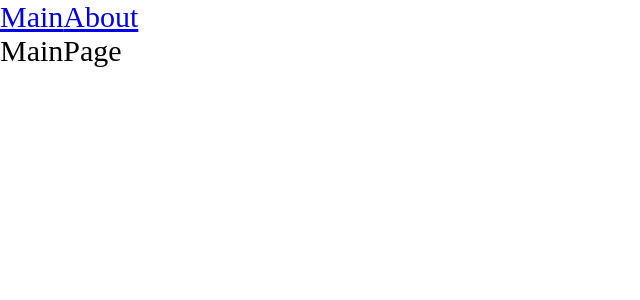
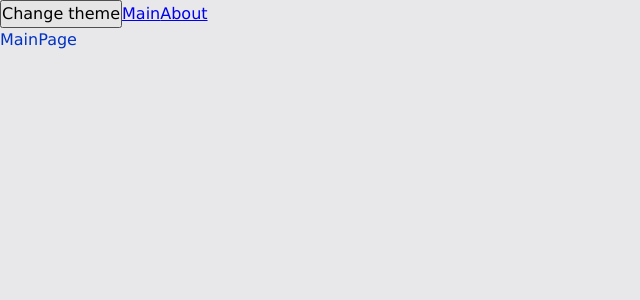
Before and after one commit to vgratsilev/react-blog, a React app: page / in a window 1280 px wide. Shown: the top 300 px of the page, without its empty margins (0-640 px from the left). Built offline with nearby package versions, Linux system fonts and the light colour scheme; the HTML template or start-up script is replaced by a standard one.

Commit message:
Added light/dark theme switcher

```diff
--- a/src/components/App.tsx
+++ b/src/components/App.tsx
@@ -1,14 +1,16 @@
-import '../index.scss';
+import '../styles/index.scss';
 import { Link, Route, Routes } from 'react-router-dom';
-// import AboutPage from '../pages/AboutPage/AboutPage';
-// import MainPage from '../pages/MainPage/MainPage';
 import { AboutPageAsync } from '../pages/AboutPage/AboutPage.async';
 import { MainPageAsync } from '../pages/MainPage/MainPage.async';
 import { Suspense } from 'react';
+import { useTheme } from '../theme/useTheme';
 
 const App = () => {
+    const { theme, toggleTheme } = useTheme();
+
     return (
-        <div className={'app'}>
+        <div className={`app ${theme}`}>
+            <button type={'button'} onClick={toggleTheme}>Change theme</button>
             <Link to={'/'}>Main</Link>
             <Link to={'/about'}>About</Link>
             <Suspense fallback={<div>Loading...</div>}>
--- a/src/index.scss
+++ /dev/null
@@ -1,9 +0,0 @@
-* {
-    margin: 0;
-    padding: 0;
-    box-sizing: border-box;
-}
-
-.app {
-    font-size: 30px;
-}
--- a/src/index.tsx
+++ b/src/index.tsx
@@ -1,9 +1,12 @@
 import { render } from 'react-dom';
 import App from './components/App';
 import { BrowserRouter } from 'react-router-dom';
+import ThemeProvider from './theme/ThemeProvider';
 
 render(
     <BrowserRouter>
-        <App />
+        <ThemeProvider>
+            <App />
+        </ThemeProvider>
     </BrowserRouter>,
     document.getElementById('root'));
--- /dev/null
+++ b/src/styles/index.scss
@@ -0,0 +1,13 @@
+@import "reset";
+@import "variables/global";
+@import "themes/light";
+@import "themes/dark";
+
+.app {
+    font: var(--font-m);
+
+    background: var(--bg-color);
+    color: var(--primary-color);
+
+    min-height: 100vh;
+}
--- /dev/null
+++ b/src/styles/reset.scss
@@ -0,0 +1,14 @@
+* {
+    margin: 0;
+    padding: 0;
+    box-sizing: border-box;
+}
+
+input,
+button,
+textarea,
+select {
+    margin: 0;
+
+    font: inherit;
+}
--- /dev/null
+++ b/src/styles/themes/dark.scss
@@ -0,0 +1,6 @@
+.app.dark {
+    --bg-color: #090949;
+
+    --primary-color: #049604;
+    --secondary-color: #04FF04;
+}
--- /dev/null
+++ b/src/styles/themes/light.scss
@@ -0,0 +1,6 @@
+.app.light {
+    --bg-color: #E8E8EA;
+
+    --primary-color: #0232C2;
+    --secondary-color: #0449E0;
+}
--- /dev/null
+++ b/src/styles/variables/global.scss
@@ -0,0 +1,11 @@
+:root {
+    --font-family-main: Verdana, Sans-Serif;
+
+    --font-size-m: 16px;
+    --font-line-m: 24px;
+    --font-m: var(--font-size-m) / var(--font-line-m) var(--font-family-main);
+
+    --font-size-l: 24px;
+    --font-line-l: 32px;
+    --font-l: var(--font-size-l) / var(--font-line-l) var(--font-family-main);
+}
--- /dev/null
+++ b/src/theme/ThemeContext.ts
@@ -0,0 +1,15 @@
+import { createContext } from 'react';
+
+export enum Theme {
+    LIGHT = 'light',
+    DARK = 'dark'
+}
+
+export interface ThemeContextProps {
+    theme?: Theme;
+    setTheme?: (theme: Theme) => void;
+}
+
+export const ThemeContext = createContext<ThemeContextProps>({});
+
+export const LOCAL_STORAGE_THEME_KEY = 'theme';
--- /dev/null
+++ b/src/theme/ThemeProvider.tsx
@@ -0,0 +1,21 @@
+import { LOCAL_STORAGE_THEME_KEY, Theme, ThemeContext } from './ThemeContext';
+import { FC, useMemo, useState } from 'react';
+
+const defaultTheme = localStorage.getItem(LOCAL_STORAGE_THEME_KEY) as Theme || Theme.LIGHT;
+
+const ThemeProvider: FC = ({ children }) => {
+    const [theme, setTheme] = useState<Theme>(defaultTheme);
+
+    const defaultProps = useMemo(() => ({
+        theme: theme,
+        setTheme: setTheme,
+    }), [theme]);
+
+    return (
+        <ThemeContext.Provider value={defaultProps}>
+            {children}
+        </ThemeContext.Provider>
+    );
+};
+
+export default ThemeProvider;
--- /dev/null
+++ b/src/theme/useTheme.ts
@@ -0,0 +1,22 @@
+import { LOCAL_STORAGE_THEME_KEY, Theme, ThemeContext } from './ThemeContext';
+import { useContext } from 'react';
+
+interface UseThemeResult {
+    toggleTheme: () => void;
+    theme: Theme;
+}
+
+export function useTheme(): UseThemeResult {
+    const { theme, setTheme } = useContext(ThemeContext);
+
+    const toggleTheme = () => {
+        const newTheme = theme === Theme.LIGHT ? Theme.DARK : Theme.LIGHT;
+        setTheme(newTheme);
+        localStorage.setItem(LOCAL_STORAGE_THEME_KEY, newTheme);
+    };
+
+    return {
+        theme,
+        toggleTheme,
+    };
+}
```
